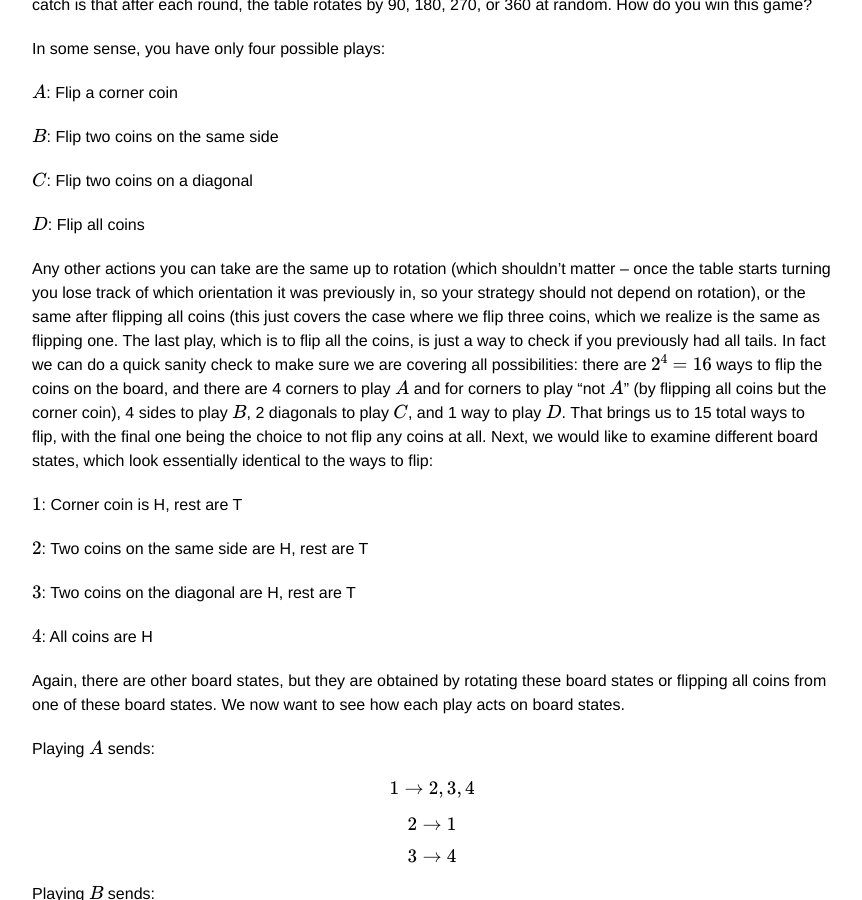
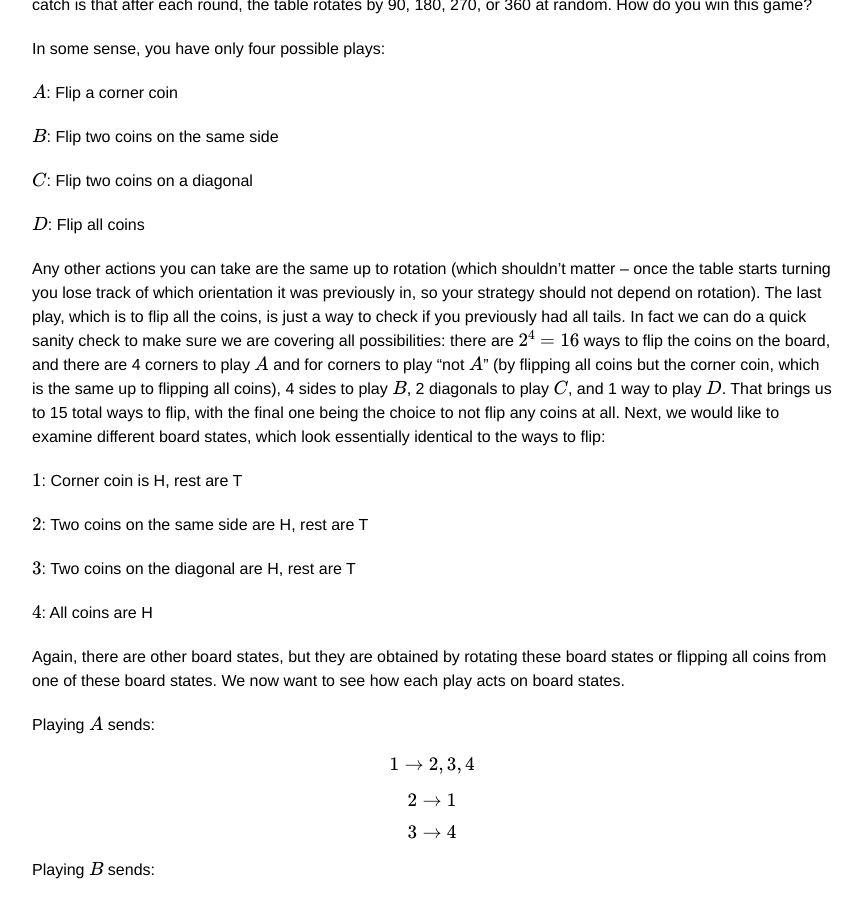
Before and after one commit to yourlifeofmath/yourlifeofmath.github.io, a Jekyll site: the page built from _posts/2019-11-30-Four_Quarters_on_a_Table.md, in a window 1280 px wide and 900 px high, scrolled down 311 px. Shown: the whole window, without its empty margins (208-1070 px from the left). Built offline with Jekyll 4.4.1, drawn with Linux system fonts in a browser that asks for light colours; formulas are drawn with MathJax 3.

Commit message:
typo for 4 quarters

```diff
--- a/_posts/2019-11-30-Four_Quarters_on_a_Table.md
+++ b/_posts/2019-11-30-Four_Quarters_on_a_Table.md
@@ -20,7 +20,7 @@ $$C$$: Flip two coins on a diagonal
 
 $$D$$: Flip all coins
 
-Any other actions you can take are the same up to rotation (which shouldn't matter -- once the table starts turning you lose track of which orientation it was previously in, so your strategy should not depend on rotation), or the same after flipping all coins (this just covers the case where we flip three coins, which we realize is the same as flipping one. The last play, which is to flip all the coins, is just a way to check if you previously had all tails. In fact we can do a quick sanity check to make sure we are covering all possibilities: there are $$2^4 = 16$$ ways to flip the coins on the board, and there are 4 corners to play $$A$$ and for corners to play "not $$A$$" (by flipping all coins but the corner coin), 4 sides to play $$B$$, 2 diagonals to play $$C$$, and 1 way to play $$D$$. That brings us to 15 total ways to flip, with the final one being the choice to not flip any coins at all. Next, we would like to examine different board states, which look essentially identical to the ways to flip:
+Any other actions you can take are the same up to rotation (which shouldn't matter -- once the table starts turning you lose track of which orientation it was previously in, so your strategy should not depend on rotation). The last play, which is to flip all the coins, is just a way to check if you previously had all tails. In fact we can do a quick sanity check to make sure we are covering all possibilities: there are $$2^4 = 16$$ ways to flip the coins on the board, and there are 4 corners to play $$A$$ and for corners to play "not $$A$$" (by flipping all coins but the corner coin, which is the same up to flipping all coins), 4 sides to play $$B$$, 2 diagonals to play $$C$$, and 1 way to play $$D$$. That brings us to 15 total ways to flip, with the final one being the choice to not flip any coins at all. Next, we would like to examine different board states, which look essentially identical to the ways to flip:
 
 $$1$$: Corner coin is H, rest are T
 
```
